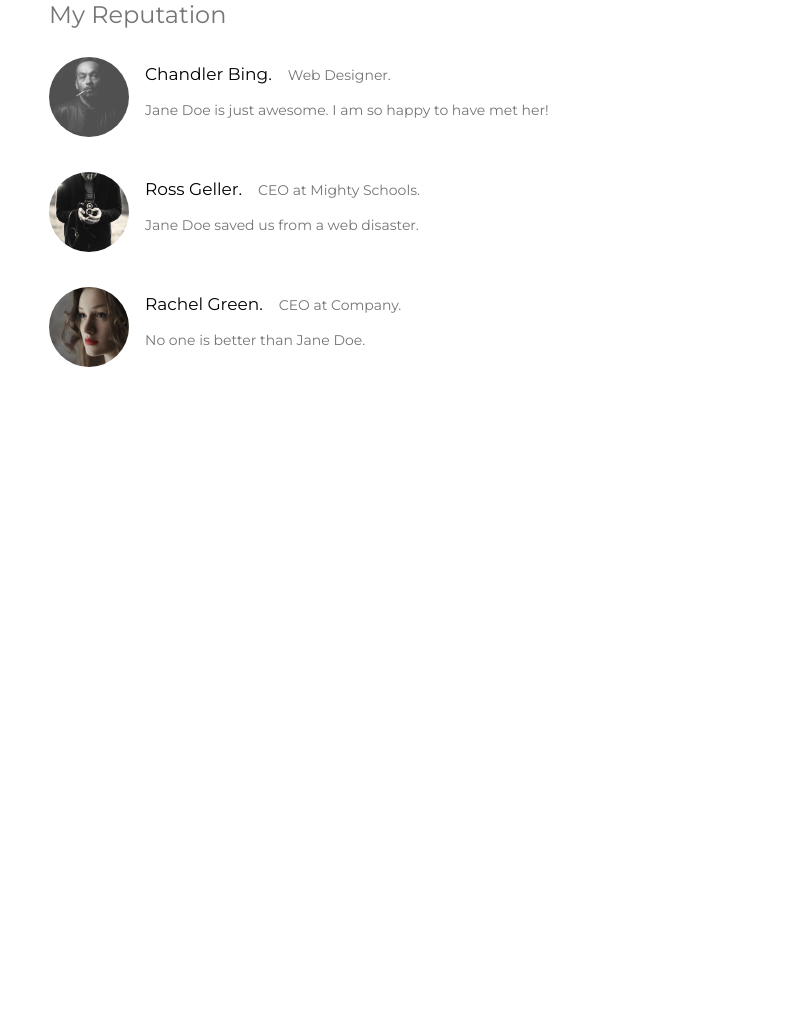
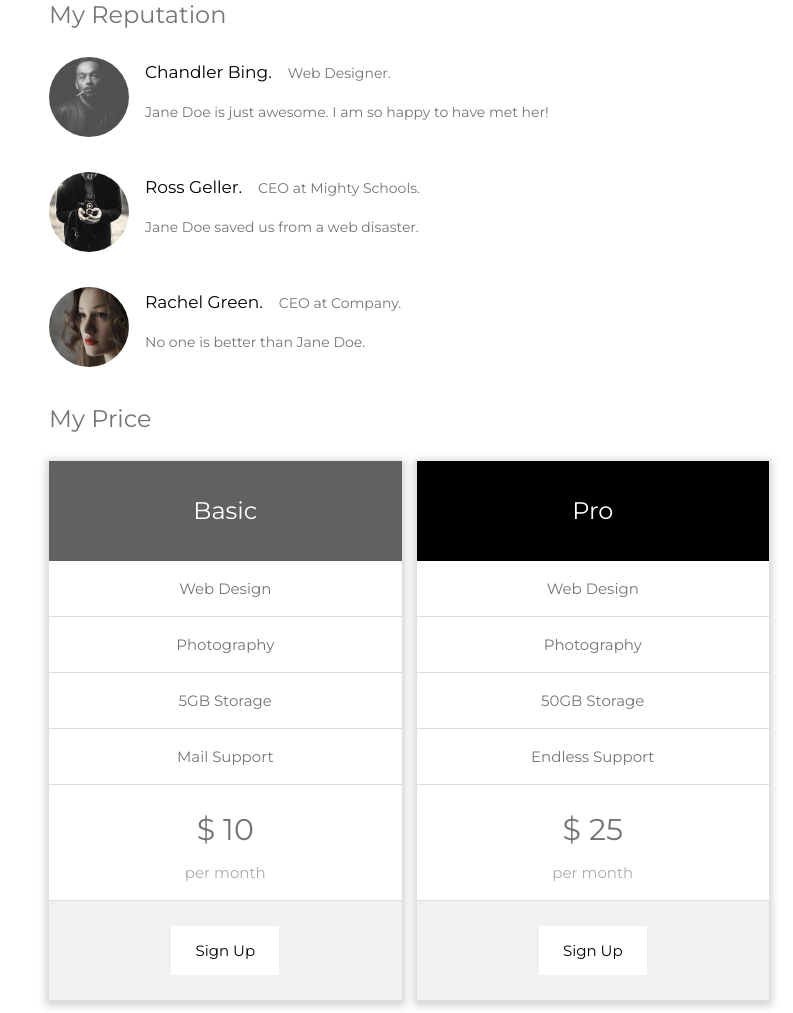
Before and after one commit to DavePensado/fullscreen-layout, a plain HTML site: page index.html in a window 1280 px wide. Shown: the part 2765-3778 px from the top of the page, without its empty margins (487-1280 px from the left). Before the commit the page ends 3144 px from the top, so only its background shows below. Drawn offline with Linux system fonts and the light colour scheme.

Commit message:
add price part

```diff
--- a/assets/css/base.css
+++ b/assets/css/base.css
@@ -45,4 +45,5 @@ a {
   --light-grey: #f1f1f1;
   --hover-grey: #ccc;
   --line-grey: #eee;
+  --border-grey: #ddd;
 }
--- /dev/null
+++ b/assets/css/my-price.css
@@ -0,0 +1,77 @@
+.price {
+  margin-top: 4rem;
+}
+
+.price-heading {
+  font-size: 2.4rem;
+  margin: 0 0 3rem;
+}
+
+.tabels-container {
+  display: flex;
+  justify-content: space-around;
+
+  font-size: 1.5rem;
+}
+
+.price-table {
+  display: flex;
+  flex-flow: column;
+  align-items: center;
+  text-align: center;
+  flex: 1 ;
+
+  box-shadow: 0px 2px 8px 3px rgba(0, 0, 0, 0.178);
+  transition: all .2s ease;
+}
+
+.price-table:hover {
+  box-shadow: 0px 2px 11px 3px rgba(0, 0, 0, 0.308);
+}
+
+.table-heading {
+  width: 100%;
+  padding: 3.8rem 0;
+  background-color: var(--dark-grey);
+  color: var(--white);
+  font-size: 2.4rem;
+}
+
+
+.price-table:nth-child(2) {
+  margin-left: 1.5rem;
+}
+
+.pro {
+  background-color: var(--main-black);
+}
+
+.table-item {
+  padding: 2rem 0;
+  border-bottom: 1px solid var(--border-grey);
+  width: 100%;
+}
+
+
+.table-price .value{
+  font-size: 3rem;
+  margin-top: 1rem;
+}
+
+.table-price .month {
+  opacity: .6;
+  margin-top: 2rem;
+}
+
+.tabel-button {
+  background-color: var(--light-grey);
+  padding: 2.5rem 0;
+}
+
+.tabel-button button {
+  background-color: var(--white);
+  border: none;
+  font-size: 1.5rem;
+  font-family: inherit;
+  padding: 1.5rem 2.4rem;
+}
--- a/assets/css/my-reputation.css
+++ b/assets/css/my-reputation.css
@@ -54,5 +54,5 @@
 }
 
 .review-text {
-  margin-top: 2rem;
+  margin-top: 2.4rem;
 }
--- a/index.html
+++ b/index.html
@@ -147,7 +147,50 @@
             </div>
           </div>
         </article>
+
+        <!-- My Price -->
+
+        <article class="price">
+          <h2 class="price-heading">My Price</h2>
+
+            <div class="tabels-container">
+
+              <div class="price-table">
+                <div class="table-heading">Basic</div>
+                <div class="table-item">Web Design</div>
+                <div class="table-item">Photography</div>
+                <div class="table-item">5GB Storage</div>
+                <div class="table-item">Mail Support</div>
+                <div class="table-item table-price">
+                  <p class="value">$ 10</p>
+                  <p class="month">per month</p>
+                </div>
+                <div class="table-item tabel-button">
+                  <button>Sign Up</button>
+                </div>
+              </div>
+
+              <div class="price-table">
+                <div class="table-heading pro">Pro</div>
+                <div class="table-item">Web Design</div>
+                <div class="table-item">Photography</div>
+                <div class="table-item">50GB Storage</div>
+                <div class="table-item">Endless Support</div>
+                <div class="table-item table-price">
+                  <p class="value">$ 25</p>
+                  <p class="month">per month</p>
+                </div>
+                <div class="table-item tabel-button">
+                  <button>Sign Up</button>
+                </div>
+              </div>
+
+            </div>
+
+        </article>
+
       </section>
+  </main>
   </main>
 
   <script src="https://kit.fontawesome.com/b309cdc068.js" crossorigin="anonymous"></script>
--- a/main.css
+++ b/main.css
@@ -5,3 +5,4 @@
 @import url(./assets/css/my-profile.css);
 @import url(./assets/css/about_skills.css);
 @import url(./assets/css/my-reputation.css);
+@import url(./assets/css/my-price.css);
```
